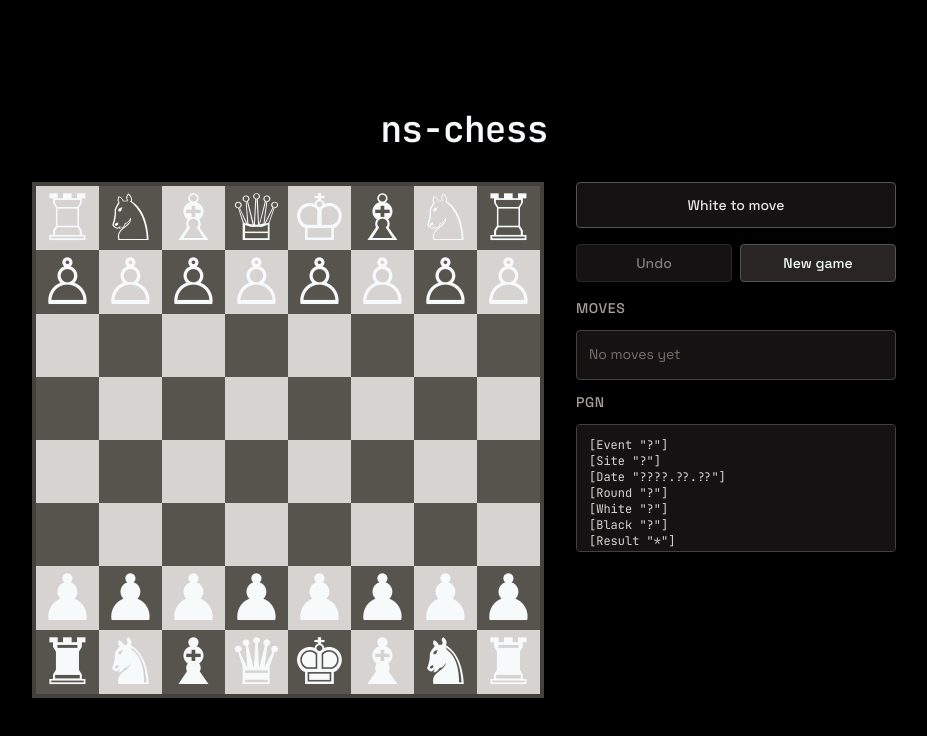
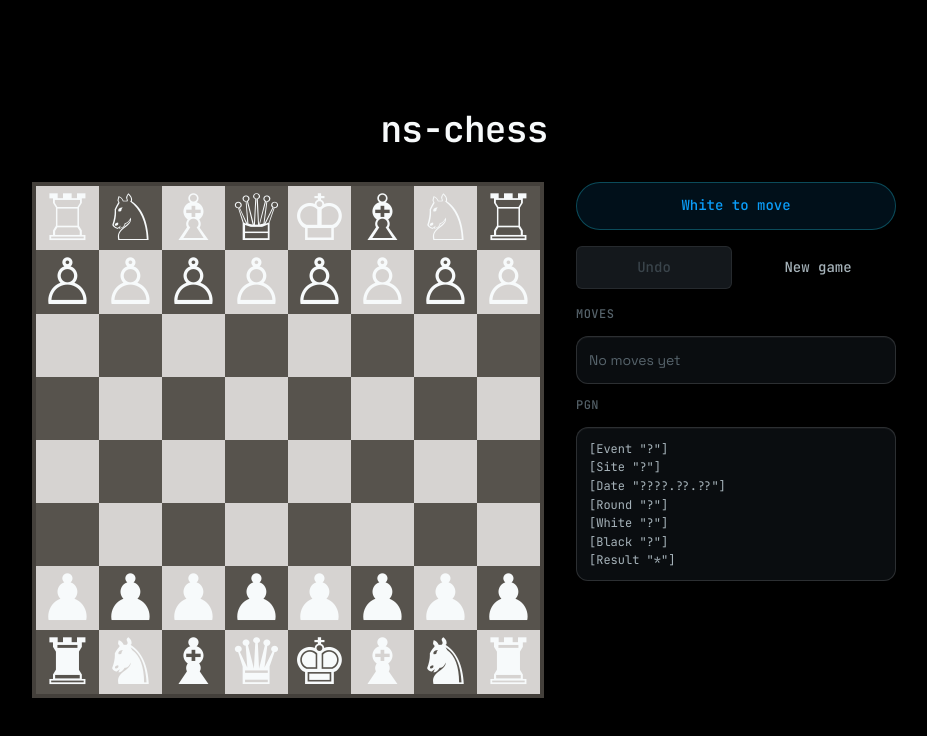
Before and after one commit to nsoto-development/ns-chess, a React (Vite) app: page / in a window 1280 px wide. Shown: the top 736 px of the page, without its empty margins (176-1103 px from the left). Built offline with nearby package versions, Linux system fonts and the light colour scheme.

Commit message:
feat(ui): DS-M2 chrome — Button, Dialog, Badge, Card

```diff
--- a/package.json
+++ b/package.json
@@ -16,6 +16,7 @@
   },
   "devDependencies": {
     "@tailwindcss/vite": "^4.1.11",
+    "@types/node": "^26.1.1",
     "@types/react": "^19.1.8",
     "@types/react-dom": "^19.1.6",
     "@vitejs/plugin-react": "^4.6.0",
--- a/src/App.tsx
+++ b/src/App.tsx
@@ -2,6 +2,7 @@ import { Board } from './components/Board';
 import { GameStatus } from './components/GameStatus';
 import { MoveList } from './components/MoveList';
 import { PromotionModal } from './components/PromotionModal';
+import { Button } from './components/ui/Button';
 import { useGame } from './hooks/useGame';
 
 // P1 vs-AI: mount Stockfish Web Worker here (see docs/features/vs-ai.md).
@@ -50,21 +51,23 @@ function App() {
           <GameStatus engine={state.engine} turn={state.turn} />
 
           <div className="flex gap-2">
-            <button
-              type="button"
-              className="flex-1 rounded border border-stone-600 bg-stone-800 px-4 py-2 text-sm font-medium transition hover:bg-stone-700 disabled:cursor-not-allowed disabled:opacity-50"
+            <Button
+              variant="secondary"
+              size="md"
               disabled={!canUndo}
               onClick={undo}
+              style={{ flex: 1 }}
             >
               Undo
-            </button>
-            <button
-              type="button"
-              className="flex-1 rounded border border-stone-600 bg-stone-800 px-4 py-2 text-sm font-medium transition hover:bg-stone-700"
+            </Button>
+            <Button
+              variant="ghost"
+              size="md"
               onClick={newGame}
+              style={{ flex: 1 }}
             >
               New game
-            </button>
+            </Button>
           </div>
 
           <MoveList state={state} />
--- a/src/components/GameStatus.tsx
+++ b/src/components/GameStatus.tsx
@@ -1,4 +1,5 @@
 import type { ChessEngine } from '../engine';
+import { Badge } from './ui/Badge';
 
 type GameStatusProps = {
   engine: ChessEngine;
@@ -26,33 +27,49 @@ function statusMessage(engine: ChessEngine, turn: 'w' | 'b'): string {
   return turn === 'w' ? 'White to move' : 'Black to move';
 }
 
-function statusTone(engine: ChessEngine): string {
+function statusTone(
+  engine: ChessEngine,
+): 'brand' | 'neutral' | 'success' | 'warning' | 'danger' {
   if (engine.isCheckmate()) {
-    return 'border-rose-500/60 bg-rose-950/50 text-rose-200';
+    return 'danger';
   }
 
   if (engine.isGameOver()) {
-    return 'border-amber-500/60 bg-amber-950/50 text-amber-200';
+    return 'warning';
   }
 
   if (engine.isCheck()) {
-    return 'border-orange-500/60 bg-orange-950/50 text-orange-200';
+    return 'warning';
   }
 
-  return 'border-stone-600 bg-stone-800/50 text-stone-200';
+  return 'brand';
 }
 
 export function GameStatus({ engine, turn }: GameStatusProps) {
   const message = statusMessage(engine, turn);
   const tone = statusTone(engine);
+  const showDot = engine.isCheck() || engine.isCheckmate();
 
   return (
     <div
-      className={`rounded border px-4 py-3 text-center text-sm font-medium ${tone}`}
       role="status"
       aria-live="polite"
+      style={{ display: 'flex', justifyContent: 'center' }}
     >
-      {message}
+      <Badge
+        tone={tone}
+        dot={showDot}
+        style={{
+          width: '100%',
+          justifyContent: 'center',
+          padding: '12px 16px',
+          fontSize: 'var(--text-sm)',
+          textTransform: 'none',
+          letterSpacing: 'var(--tracking-normal)',
+        }}
+      >
+        {message}
+      </Badge>
     </div>
   );
 }
--- a/src/components/MoveList.tsx
+++ b/src/components/MoveList.tsx
@@ -1,4 +1,5 @@
 import type { GameState } from '../gameReducer';
+import { Card } from './ui/Card';
 
 type MoveListProps = {
   state: GameState;
@@ -15,30 +16,61 @@ function formatMovePairs(history: string[]): string[] {
   return rows;
 }
 
+const sectionHeadingStyle = {
+  fontFamily: 'var(--font-mono)',
+  fontSize: 'var(--text-xs)',
+  fontWeight: 'var(--weight-medium)' as const,
+  letterSpacing: 'var(--tracking-wide)',
+  textTransform: 'uppercase' as const,
+  color: 'var(--text-tertiary)',
+};
+
 export function MoveList({ state }: MoveListProps) {
   const rows = formatMovePairs(state.moveHistory);
   const pgn = state.engine.pgn();
 
   return (
     <section className="flex min-h-0 flex-1 flex-col gap-3">
-      <h2 className="text-sm font-medium uppercase tracking-wide text-stone-400">
-        Moves
-      </h2>
-      <ol className="max-h-48 overflow-y-auto rounded border border-stone-700 bg-stone-800/50 p-3 text-sm leading-relaxed">
+      <h2 style={sectionHeadingStyle}>Moves</h2>
+      <Card padding="var(--space-3)">
+        <ol
+          style={{
+            maxHeight: '12rem',
+            overflowY: 'auto',
+            fontSize: 'var(--text-sm)',
+            lineHeight: 1.6,
+            color: 'var(--text-secondary)',
+            margin: 0,
+            paddingLeft: '1.25rem',
+          }}
+        >
           {rows.length === 0 ? (
-          <li className="text-stone-500">No moves yet</li>
+            <li style={{ listStyle: 'none', marginLeft: '-1.25rem', color: 'var(--text-tertiary)' }}>
+              No moves yet
+            </li>
           ) : (
-          rows.map((row, index) => (
-            <li key={index}>{row}</li>
-          ))
+            rows.map((row, index) => <li key={index}>{row}</li>)
           )}
         </ol>
-      <h2 className="text-sm font-medium uppercase tracking-wide text-stone-400">
-        PGN
-      </h2>
-      <pre className="max-h-32 overflow-auto whitespace-pre-wrap break-words rounded border border-stone-700 bg-stone-800/50 p-3 font-mono text-xs text-stone-300">
+      </Card>
+
+      <h2 style={sectionHeadingStyle}>PGN</h2>
+      <Card padding="var(--space-3)">
+        <pre
+          style={{
+            maxHeight: '8rem',
+            overflow: 'auto',
+            whiteSpace: 'pre-wrap',
+            wordBreak: 'break-word',
+            fontFamily: 'var(--font-code)',
+            fontSize: 'var(--text-xs)',
+            color: 'var(--text-secondary)',
+            margin: 0,
+          }}
+        >
           {pgn || '—'}
         </pre>
+      </Card>
     </section>
   );
 }
--- a/src/components/PromotionModal.tsx
+++ b/src/components/PromotionModal.tsx
@@ -1,5 +1,7 @@
 import type { Color, PromotionPiece } from '../types';
 import { Piece } from './Piece';
+import { Button } from './ui/Button';
+import { Dialog } from './ui/Dialog';
 
 const PROMOTION_OPTIONS: PromotionPiece[] = ['q', 'r', 'b', 'n'];
 
@@ -17,31 +19,40 @@ type PromotionModalProps = {
 
 export function PromotionModal({ color, onSelect }: PromotionModalProps) {
   return (
+    <Dialog open title="Promote pawn" onClose={() => {}}>
       <div
-      className="fixed inset-0 z-50 flex items-center justify-center bg-black/60 p-4"
-      role="dialog"
-      aria-modal="true"
-      aria-label="Choose promotion piece"
+        style={{
+          display: 'grid',
+          gridTemplateColumns: 'repeat(4, minmax(0, 1fr))',
+          gap: 'var(--space-2)',
+        }}
       >
-      <div className="w-full max-w-sm rounded-lg border border-stone-600 bg-stone-800 p-6 shadow-xl">
-        <h2 className="mb-4 text-center text-lg font-semibold text-stone-100">
-          Promote pawn
-        </h2>
-        <div className="grid grid-cols-4 gap-2">
         {PROMOTION_OPTIONS.map((piece) => (
-            <button
+          <Button
             key={piece}
-              type="button"
-              className="flex flex-col items-center gap-1 rounded border border-stone-600 bg-stone-700 px-2 py-3 transition hover:border-amber-400 hover:bg-stone-600"
+            variant="secondary"
+            size="sm"
             aria-label={PIECE_LABELS[piece]}
             onClick={() => onSelect(piece)}
+            style={{
+              flexDirection: 'column',
+              height: 'auto',
+              padding: 'var(--space-3) var(--space-2)',
+            }}
           >
             <Piece type={piece} color={color} />
-              <span className="text-xs text-stone-300">{PIECE_LABELS[piece]}</span>
-            </button>
+            <span
+              style={{
+                fontSize: 'var(--text-2xs)',
+                color: 'var(--text-tertiary)',
+                marginTop: 'var(--space-1)',
+              }}
+            >
+              {PIECE_LABELS[piece]}
+            </span>
+          </Button>
         ))}
       </div>
-      </div>
-    </div>
+    </Dialog>
   );
 }
--- /dev/null
+++ b/src/components/ui/Badge.tsx
@@ -0,0 +1,11 @@
+import type { CSSProperties } from 'react';
+import { Badge as DSBadge } from '@ds/components/core/Badge.jsx';
+import type { BadgeProps as DSBadgeProps } from '@ds/components/core/Badge';
+
+export type BadgeProps = DSBadgeProps & {
+  style?: CSSProperties;
+};
+
+export function Badge(props: BadgeProps) {
+  return <DSBadge {...props} />;
+}
--- /dev/null
+++ b/src/components/ui/Button.tsx
@@ -0,0 +1,12 @@
+import type { CSSProperties } from 'react';
+import { Button as DSButton } from '@ds/components/core/Button.jsx';
+import type { ButtonProps as DSButtonProps } from '@ds/components/core/Button';
+
+export type ButtonProps = DSButtonProps & {
+  style?: CSSProperties;
+  'aria-label'?: string;
+};
+
+export function Button(props: ButtonProps) {
+  return <DSButton {...props} />;
+}
--- /dev/null
+++ b/src/components/ui/Card.tsx
@@ -0,0 +1,2 @@
+export { Card } from '@ds/components/core/Card.jsx';
+export type { CardProps } from '@ds/components/core/Card';
--- /dev/null
+++ b/src/components/ui/Dialog.tsx
@@ -0,0 +1,2 @@
+export { Dialog } from '@ds/components/feedback/Dialog.jsx';
+export type { DialogProps } from '@ds/components/feedback/Dialog';
--- a/tsconfig.app.json
+++ b/tsconfig.app.json
@@ -17,7 +17,10 @@
     "noUnusedParameters": true,
     "erasableSyntaxOnly": true,
     "noFallthroughCasesInSwitch": true,
-    "noUncheckedSideEffectImports": true
+    "noUncheckedSideEffectImports": true,
+    "paths": {
+      "@ds/*": ["./design-system/*"]
+    }
   },
   "include": ["src"]
 }
--- a/tsconfig.node.json
+++ b/tsconfig.node.json
@@ -15,7 +15,8 @@
     "noUnusedParameters": true,
     "erasableSyntaxOnly": true,
     "noFallthroughCasesInSwitch": true,
-    "noUncheckedSideEffectImports": true
+    "noUncheckedSideEffectImports": true,
+    "types": ["node"]
   },
   "include": ["vite.config.ts"]
 }
--- a/vite.config.ts
+++ b/vite.config.ts
@@ -4,6 +4,11 @@ import { defineConfig } from 'vitest/config';
 
 export default defineConfig({
   plugins: [react(), tailwindcss()],
+  resolve: {
+    alias: {
+      '@ds': `${import.meta.dirname}/design-system`,
+    },
+  },
   test: {
     globals: true,
   },
```
Also changed, not shown: 2 other files (tests, documents, lock files or other folders). Lines whose indentation alone changed are shown as unchanged.
